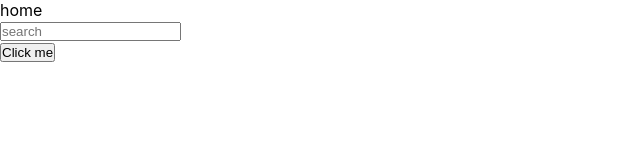
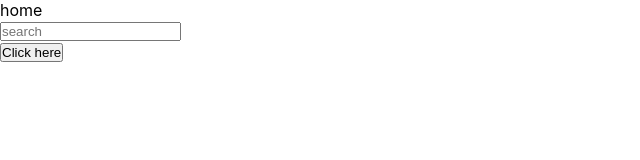
Before and after one commit to khushalsing814/apitesting, a React (Create React App) app: page / in a window 1280 px wide. Shown: the top 160 px of the page, without its empty margins (0-640 px from the left). Built offline with nearby package versions, Linux system fonts and the light colour scheme.

Commit message:
click me to click here

```diff
--- a/src/components/apicalling.js
+++ b/src/components/apicalling.js
@@ -39,7 +39,7 @@ function Apicalling() {
                 <input type='search' placeholder='search' onChange={(e) => HandleFilter(e.target.value.toLowerCase())} />
             </div>
 
-            <button onClick={HandleClick}>Click me</button>
+            <button onClick={HandleClick}>Click here</button>
             <ul style={{marginLeft:"1.5rem"}}>
                 {
 
```
